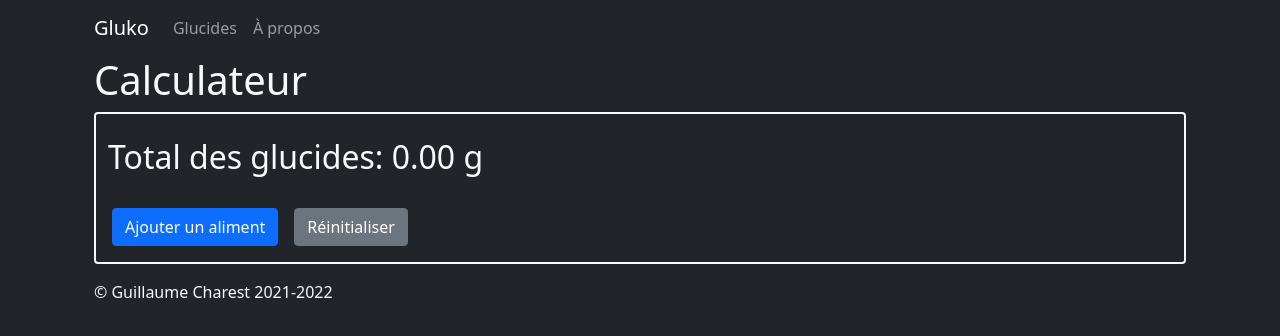
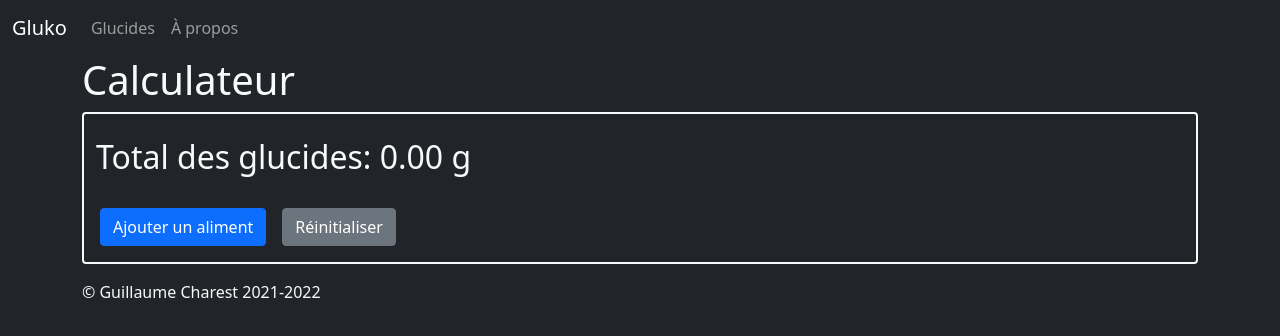
Before and after one commit to gcharest/gluko, a Vue app: page / in a window 1280 px wide. Shown: the top 336 px of the page. Built offline with nearby package versions, Linux system fonts and the light colour scheme.

Commit message:
fix: bootstrap classes

```diff
--- a/index.html
+++ b/index.html
@@ -6,8 +6,8 @@
     <meta name="viewport" content="width=device-width, initial-scale=1.0" />
     <title>Gluko</title>
   </head>
-  <body class="bg-dark">
-    <div id="app" class="container"></div>
+  <body class="d-flex flex-column h-100 bg-dark">
+    <div id="app"></div>
     <script type="module" src="/src/main.ts"></script>
   </body>
 </html>
--- a/src/App.vue
+++ b/src/App.vue
@@ -39,5 +39,5 @@ import { RouterLink, RouterView } from "vue-router";
   </header>
 
   <RouterView />
-  <BaseFooter></BaseFooter>
+  <BaseFooter />
 </template>
--- a/src/components/BaseFooter.vue
+++ b/src/components/BaseFooter.vue
@@ -1,5 +1,7 @@
 <template>
-  <footer class="container position-sticky bottom-0 bg-dark">
-    <p class="text-light mt-3">© Guillaume Charest 2021-2022</p>
+  <footer class="footer mt-auto py-3 bg-dark">
+    <div class="container">
+      <span class="text-light">© Guillaume Charest 2021-2022</span>
+    </div>
   </footer>
 </template>
--- a/src/views/HomeView.vue
+++ b/src/views/HomeView.vue
@@ -3,8 +3,10 @@ import MealCalculator from "../components/MealCalculator.vue";
 </script>
 
 <template>
-  <main class="container">
-    <h1 class="text-light">{{ $t("Calculateur") }}</h1>
-    <MealCalculator></MealCalculator>
+  <main class="flex-shrink-0">
+    <div class="container">
+      <h1 class="text-light">{{ $t("Calculateur") }}</h1>
+      <MealCalculator></MealCalculator>
+    </div>
   </main>
 </template>
```
Also changed, not shown: 1 other file (tests, documents, lock files or other folders).
